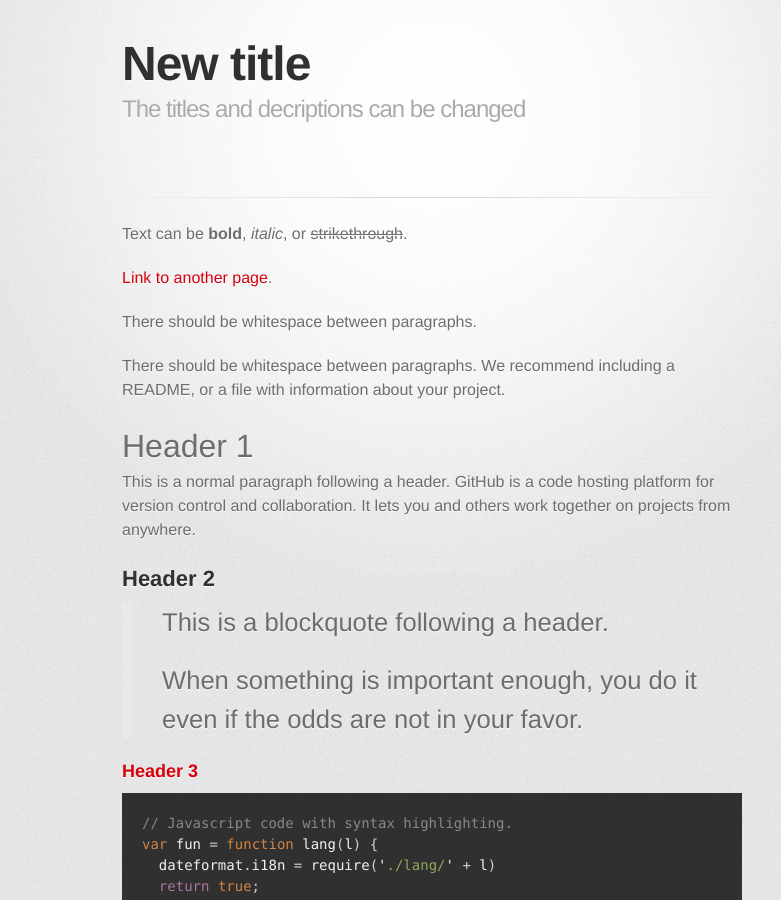
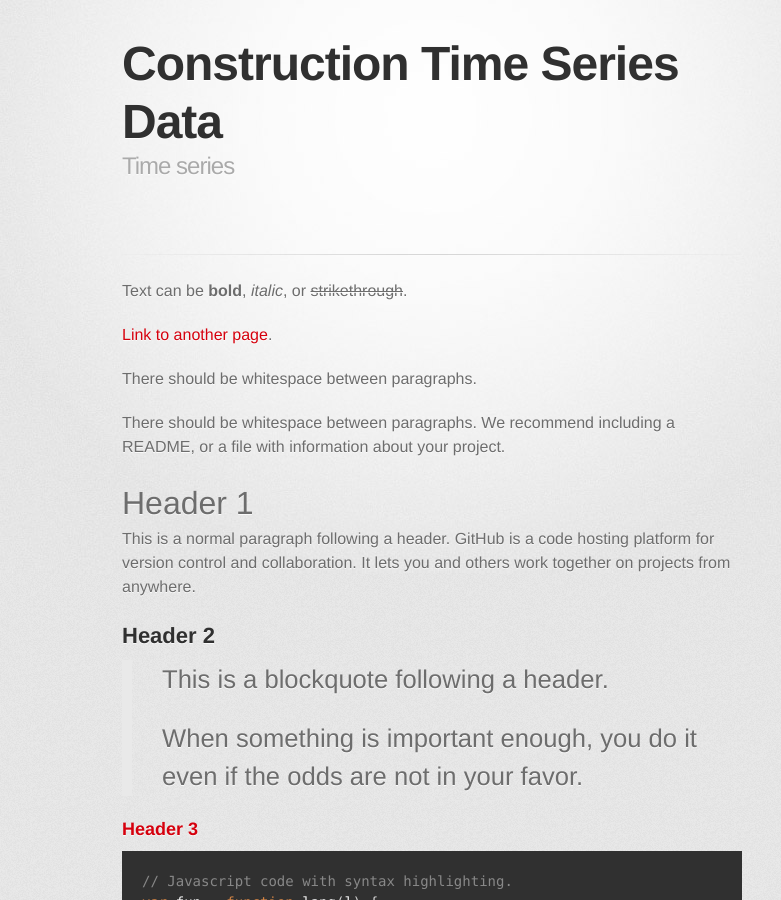
Before and after one commit to yhuang25/yhuang25.github.io, a Jekyll site: the page built from index.md, in a window 1280 px wide and 900 px high. Shown: the whole window, without its empty margins (208-989 px from the left). Built offline with Jekyll 4.4.1, drawn with Linux system fonts in a browser that asks for light colours; some web fonts are replaced; our own code applies the rules of GitHub Pages for plain Markdown files.

Commit message:
Update index.md

```diff
--- a/index.md
+++ b/index.md
@@ -1,6 +1,6 @@
 ---
-title: New title
-description: The titles and decriptions can be changed
+title: Construction Time Series Data
+description: Time series
 ---
 
 Text can be **bold**, _italic_, or ~~strikethrough~~.
```
